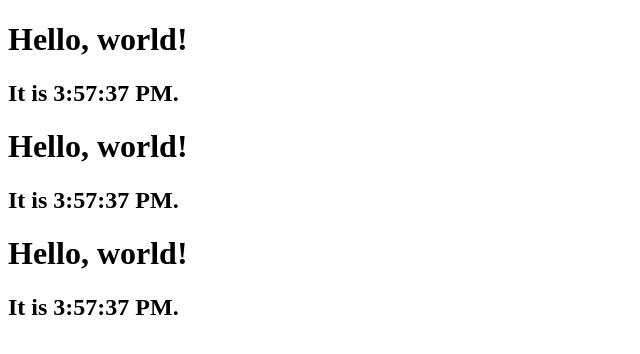
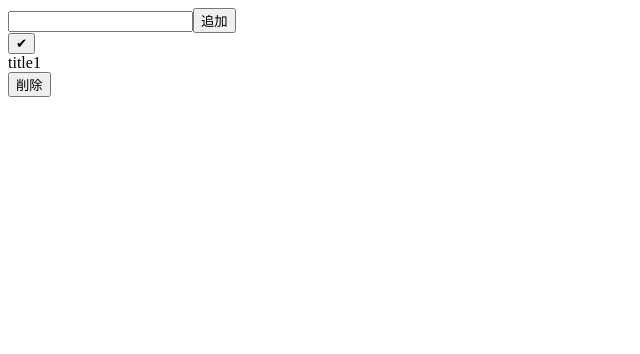
Before and after one commit to tomyusuke/tsc, a React (Create React App) app in the folder react-ts-app/: page / in a window 1280 px wide. Shown: the top 354 px of the page, without its empty margins (0-640 px from the left). Built offline with nearby package versions, Linux system fonts and the light colour scheme.

Commit message:
close #9 createTodolist

```diff
--- /dev/null
+++ b/react-ts-app/src/component/todo.tsx
@@ -0,0 +1,71 @@
+import { useState } from 'react';
+import "../styles/todo.css"
+
+export const TodoList = () => {
+
+  type Todo = {
+    id : number
+    title : string
+    doneflg : boolean
+  };
+
+  const [todos, setTodos] = useState<Todo[]>([{
+    id : 0,
+    title : "title1",
+    doneflg : false
+  }])
+
+  const [inputVal, setInputVal] = useState<string>("")
+
+  const OnClickAddTodo = () => {
+    if(inputVal===""){return}
+    const i = new Date().getTime();
+    const todolist = todos;
+    todolist.push({
+      id : i,
+      title : inputVal,
+      doneflg : false
+    })
+    setInputVal("")
+    setTodos(todolist)
+  }
+
+  const doneTodo = (key : Todo["id"]) => {
+    const remainingTodos =todos.map((todo:Todo)=>{
+      if(todo.id === key){
+        todo.doneflg = !todo.doneflg;
+      }
+      return todo
+    })
+    setTodos(remainingTodos)
+  }
+
+  const  deleteTodo = (key: Todo["id"]) => {
+    const remainingTodos =todos.filter((todo:Todo)=>{
+      return todo.id !== key
+    })
+    setTodos(remainingTodos)
+  }
+
+  return (
+    <div>
+      <div>
+        <input type="text" value={inputVal} onChange={(e) => setInputVal(e.target.value)} />
+        <button onClick={() => OnClickAddTodo()}>追加</button>
+      </div>
+      <div>
+        <div>
+          {todos.map((todo: Todo) => {
+            return(
+              <div key = {todo.id} className = {todo.doneflg? "done": ""}>
+                <div><button onClick={()=>{doneTodo(todo.id)}}>✔</button></div>
+                <div>{todo.title}</div>
+                <div><button onClick={()=>{deleteTodo(todo.id)}}>削除</button></div>
+              </div>
+            )
+          })}
+        </div>
+      </div>
+    </div>
+  );
+}
--- a/react-ts-app/src/index.tsx
+++ b/react-ts-app/src/index.tsx
@@ -2,13 +2,12 @@ import React from 'react';
 import ReactDOM from 'react-dom';
 import reportWebVitals from './reportWebVitals';
 import Clock from './component/Clock';
+import { TodoList } from './component/todo';
 
 
 ReactDOM.render(
   <div>
-    <Clock/>
-    <Clock/>
-    <Clock/>
+    <TodoList/>
   </div>,
   document.getElementById("root")
 )
--- /dev/null
+++ b/react-ts-app/src/styles/todo.css
@@ -0,0 +1,3 @@
+.done {
+  opacity: 0.5;
+}
```
